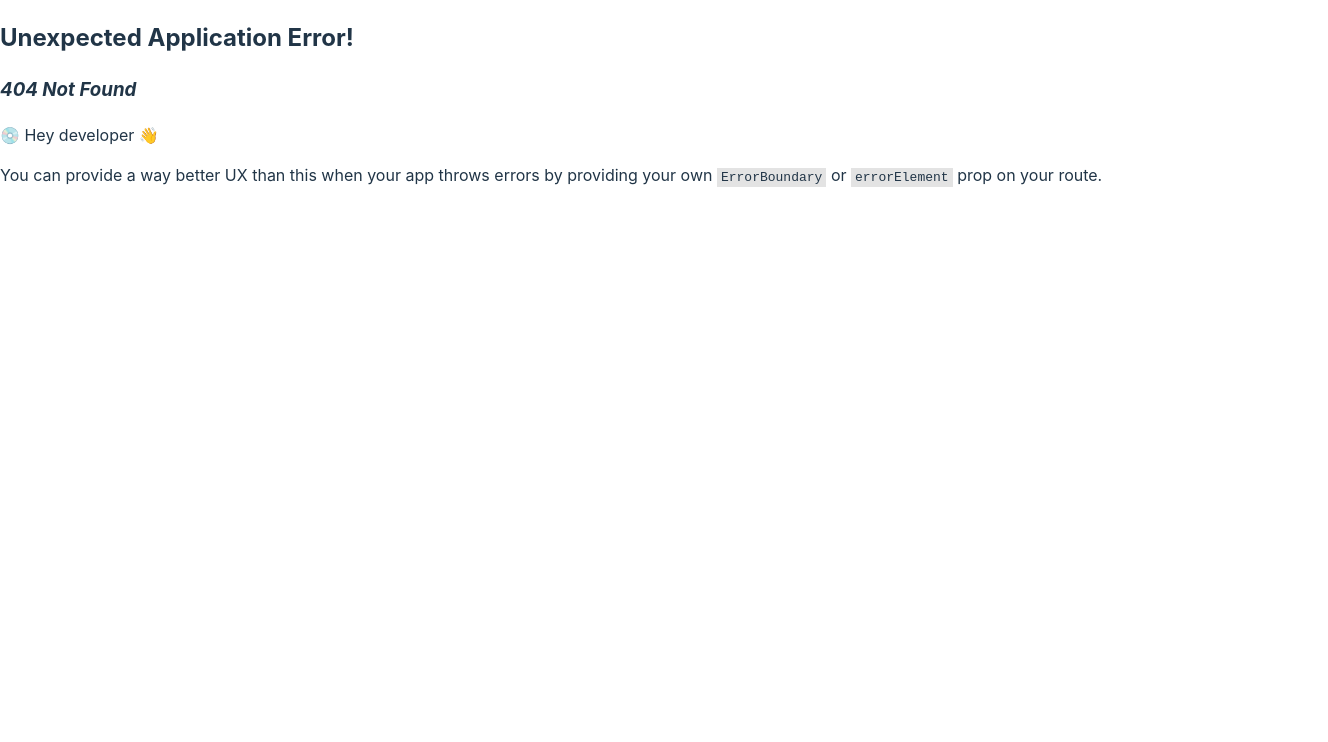
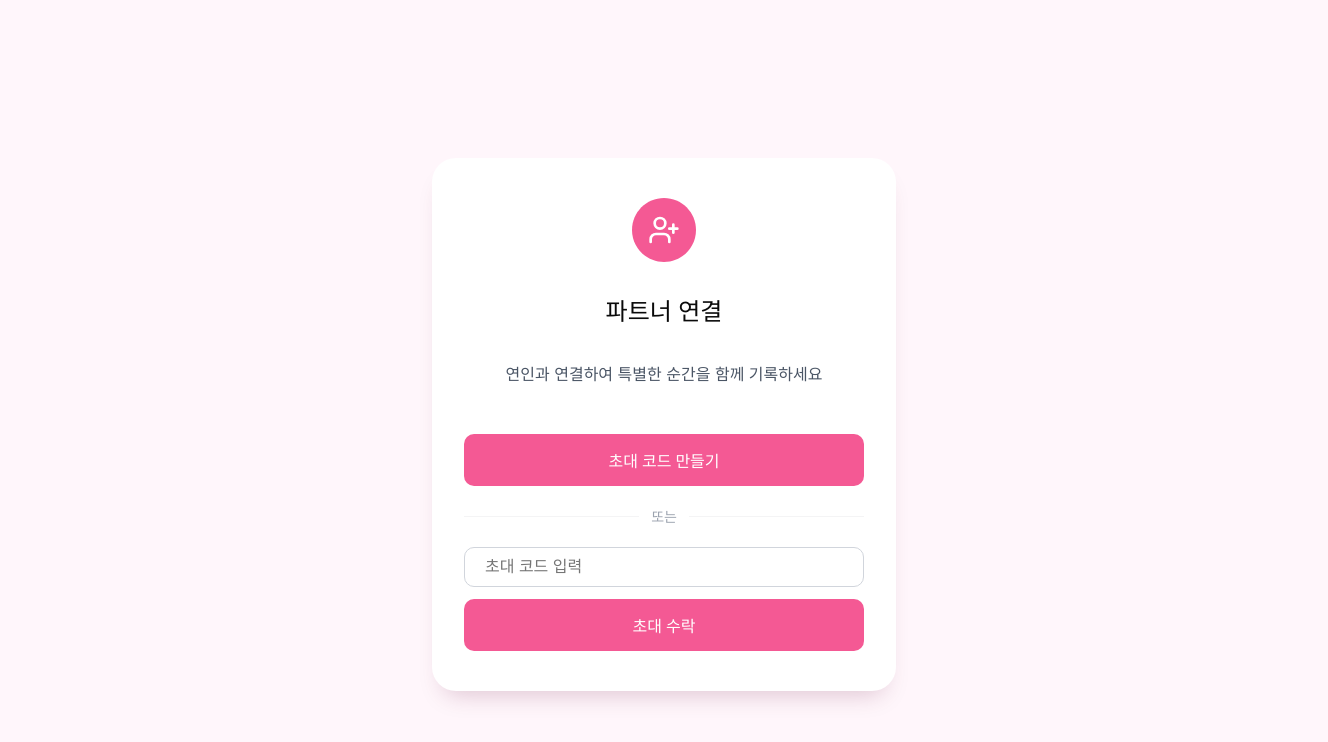
Before and after one commit to h-seo-n/wackathon-front, a React (Vite) app: page /partner in a window 1280 px wide. Before the commit this address had no page. Shown: the top 742 px of the page, 1328 px wide, since content can reach past the window. Built offline with nearby package versions, Linux system fonts and the light colour scheme.

Commit message:
feat: Partner Page UI

```diff
--- /dev/null
+++ b/src/components/Divider.tsx
@@ -0,0 +1,34 @@
+import styled from "styled-components";
+import type { ThemeProps } from "@/assets/theme";
+
+const DividerContainer = styled.div`
+  display: flex;
+  align-items: center;
+  width: 100%;
+  gap: 12px;
+`;
+
+const Line = styled.div<{ theme: ThemeProps }>`
+  flex: 1;
+  height: 1px;
+  background-color: ${(props) => props.theme.colors.gray ?? "#E5E7EB"};
+`;
+
+const DividerText = styled.span<{ theme: ThemeProps }>`
+  font-size: ${(props) => props.theme.fontSizes.smaller};
+  color: #9CA3AF;
+  font-weight: ${(props) => props.theme.fontWeights.regular};
+  white-space: nowrap;
+`;
+
+const Divider = ({ text = "또는" }: { text?: string }) => {
+  return (
+    <DividerContainer>
+      <Line />
+      <DividerText>{text}</DividerText>
+      <Line />
+    </DividerContainer>
+  );
+};
+
+export default Divider;
--- /dev/null
+++ b/src/components/PinkContainer.tsx
@@ -0,0 +1,13 @@
+import type { ThemeProps } from "@/assets/theme";
+import styled from "styled-components";
+
+export const PinkContainer = styled.div<{ theme: ThemeProps }>`
+  background-color: ${props => props.theme.colors.background};
+  display: flex;
+  width: 100vw;
+  min-height: 100vh;
+  flex-direction: column;
+  align-items: center;
+  justify-content: center;
+  padding: 24px;
+`;
--- /dev/null
+++ b/src/components/Text.tsx
@@ -0,0 +1,18 @@
+import type { ThemeProps } from "@/assets/theme"
+import styled from "styled-components"
+
+export const Title = styled.h3<{ theme: ThemeProps }>`
+    font-size: ${props => props.theme.fontSizes.large};
+    color: ${props => props.theme.colors.black};
+    font-weight: ${props => props.theme.fontWeights.medium};
+`
+export const Explanation = styled.span<{ theme: ThemeProps }>`
+    font-size: ${props => props.theme.fontSizes.small};
+    color: #4A5565;
+    font-weight: ${props => props.theme.fontWeights.regular};
+`
+export  const InputLabel = styled.span<{ theme: ThemeProps }>`
+    font-size: ${props => props.theme.fontSizes.smaller};
+    color: #364153;
+    font-weight: ${props => props.theme.fontWeights.medium};
+`
--- /dev/null
+++ b/src/components/Toast.tsx
@@ -0,0 +1,79 @@
+import { useEffect, useState } from 'react';
+import styled, { keyframes } from "styled-components";
+
+const slideUp = keyframes`
+  from {
+    transform: translateX(-50%) translateY(100%);
+    opacity: 0;
+  }
+  to {
+    transform: translateX(-50%) translateY(0);
+    opacity: 1;
+  }
+`;
+
+const slideDown = keyframes`
+  from {
+    transform: translateX(-50%) translateY(0);
+    opacity: 1;
+  }
+  to {
+    transform: translateX(-50%) translateY(100%);
+    opacity: 0;
+  }
+`;
+
+const ToastContainer = styled.div<{ $isExiting: boolean }>`
+  position: fixed;
+  bottom: 32px;
+  left: 50%;
+  transform: translateX(-50%);
+  z-index: 1000;
+  width: calc(100% - 48px);
+  max-width: 400px;
+  animation: ${(props) => (props.$isExiting ? slideDown : slideUp)} 0.3s ease forwards;
+`;
+
+const ToastContent = styled.div`
+  background-color: #FEE2E2;
+  color: #DC2626;
+  font-size: 14px;
+  font-weight: 500;
+  text-align: center;
+  padding: 14px 20px;
+  border-radius: 12px;
+  box-shadow: 0 4px 12px rgba(0, 0, 0, 0.1);
+`;
+
+interface ToastProps {
+  message: string;
+  duration?: number;
+  onClose: () => void;
+}
+
+const Toast = ({ message, duration = 3000, onClose }: ToastProps) => {
+  const [isExiting, setIsExiting] = useState(false);
+
+  useEffect(() => {
+    const exitTimer = setTimeout(() => {
+      setIsExiting(true);
+    }, duration - 300);
+
+    const closeTimer = setTimeout(() => {
+      onClose();
+    }, duration);
+
+    return () => {
+      clearTimeout(exitTimer);
+      clearTimeout(closeTimer);
+    };
+  }, [duration, onClose]);
+
+  return (
+    <ToastContainer $isExiting={isExiting}>
+      <ToastContent>{message}</ToastContent>
+    </ToastContainer>
+  );
+};
+
+export default Toast;
--- a/src/pages/Auth/AuthPage.tsx
+++ b/src/pages/Auth/AuthPage.tsx
@@ -1,63 +1,36 @@
-import type { ThemeProps } from "@/assets/theme";
 import { PinkButton, TextButton } from "@/components/Button";
-import styled from "styled-components";
 import { useNavigate } from "react-router-dom";
 import Wrapper from "@/components/Wrapper";
 import { Col } from "@/components/FlexBox";
 import TextInput from "./TextInput";
 import HeartIcon from "/images/Heart.svg"
-
-const Title = styled.h3<{ theme: ThemeProps }>`
-    font-size: ${props => props.theme.fontSizes.large};
-    color: ${props => props.theme.colors.black};
-    font-weight: ${props => props.theme.fontWeights.medium};
-`
-const Explanation = styled.span<{ theme: ThemeProps }>`
-    font-size: ${props => props.theme.fontSizes.small};
-    color: #4A5565;
-    font-weight: ${props => props.theme.fontWeights.regular};
-`
-const Text = styled.span<{ theme: ThemeProps }>`
-    font-size: ${props => props.theme.fontSizes.smaller};
-    color: #364153;
-    font-weight: ${props => props.theme.fontWeights.medium};
-`
-
-const AuthContainer = styled.div<{ theme: ThemeProps }>`
-  background-color: ${props => props.theme.colors.background};
-  display: flex;
-  width: 100vw;
-  min-height: 100vh;
-  flex-direction: column;
-  align-items: center;
-  justify-content: center;
-  padding: 24px;
-`;
+import { PinkContainer } from "@/components/PinkContainer";
+import { Explanation, InputLabel, Title } from "@/components/Text";
 
 
 export const LoginPage = () => {
     const navigate = useNavigate();
 
     return (
-        <AuthContainer>
+        <PinkContainer>
         <Wrapper>
             <img src={HeartIcon} alt="a heart icon" style={{ width: 64 }}/>
             <Title>로그인</Title>
             <Explanation>만나기까지의 기다림도 설렘이 될 수 있게</Explanation>
-            <Col style={{ gap: 16, width: '100%', marginTop: 50 }}>
+            <Col style={{ gap: 16, width: '100%', marginTop: 30 }}>
                 <Col style={{ gap: 4 }}>
-                    <Text style={{ textAlign: "start" }}>이메일</Text>
+                    <InputLabel style={{ textAlign: "start" }}>이메일</InputLabel>
                     <TextInput type="email" />
                 </Col>
                 <Col style={{ gap: 4 }}>
-                    <Text style={{ textAlign: "start" }}>비밀번호</Text>
+                    <InputLabel style={{ textAlign: "start" }}>비밀번호</InputLabel>
                     <TextInput type="password" />
                 </Col>
                 <PinkButton>로그인</PinkButton>
                 <TextButton onClick={()=> { navigate('/signup'); } }>계정이 없으신가요? 회원가입</TextButton>
             </Col>
         </Wrapper>
-        </AuthContainer>
+        </PinkContainer>
     )
 }
 
@@ -65,28 +38,28 @@ export const SignupPage = () => {
     const navigate = useNavigate();
 
     return (
-        <AuthContainer>
+        <PinkContainer>
         <Wrapper>
             <img src={HeartIcon} alt="a heart icon" style={{width: 64}}/>
             <Title>회원가입</Title>
             <Explanation>만나기까지의 기다림도 설렘이 될 수 있게</Explanation>
             <Col style={{ gap: 16, width: '100%', marginTop: 50 }}>
                 <Col style={{ gap: 4 }}>
-                    <Text style={{ textAlign: "start" }}>이름</Text>
+                    <InputLabel style={{ textAlign: "start" }}>이름</InputLabel>
                     <TextInput type="text" />
                 </Col>
                 <Col style={{ gap: 4 }}>
-                    <Text style={{ textAlign: "start" }}>이메일</Text>
+                    <InputLabel style={{ textAlign: "start" }}>이메일</InputLabel>
                     <TextInput type="email" />
                 </Col>
                 <Col style={{ gap: 4 }}>
-                    <Text style={{ textAlign: "start" }}>비밀번호</Text>
+                    <InputLabel style={{ textAlign: "start" }}>비밀번호</InputLabel>
                     <TextInput type="password" />
                 </Col>
                 <PinkButton>회원가입</PinkButton>
                 <TextButton onClick={()=> { navigate('/login'); } }>계정이 있으신가요? 로그인</TextButton>
             </Col>
         </Wrapper>
-        </AuthContainer>
+        </PinkContainer>
     )
 }
--- /dev/null
+++ b/src/pages/Auth/Partner/PartnerPage.tsx
@@ -0,0 +1,53 @@
+import { PinkContainer } from "@/components/PinkContainer";
+import PartnerIcon from "/images/Partner.svg"
+import Wrapper from "@/components/Wrapper";
+import { Explanation, Title } from "@/components/Text";
+import { Col } from "@/components/FlexBox";
+import { PinkButton } from "@/components/Button";
+import TextInput from "../TextInput";
+import Divider from "@/components/Divider";
+import { useState } from "react";
+import Toast from "@/components/Toast";
+
+const PartnerPage = () => {
+  const [toast, setToast] = useState<string | null>(null);
+
+    const handleCreateCode = async () => {
+        try {
+            // api call
+            throw new Error("초대 코드 생성 실패");
+        } catch {
+            setToast("초대 코드 생성 실패");
+        }
+    };
+
+    const handleAcceptCode = async () => {
+        try {
+            // api call
+            throw new Error("초대 수락 실패");
+        } catch {
+            setToast("초대 수락 실패")
+        }
+    }
+
+    return (
+        <PinkContainer>
+            <Wrapper>
+                <img src={PartnerIcon} alt="a pink icon with a person and plus icon" style={{ width: 64 }}/>
+                <Title>파트너 연결</Title>
+                <Explanation>연인과 연결하여 특별한 순간을 함께 기록하세요</Explanation>
+                <Col style={{ gap: 20, width: '100%', marginTop: 40}}>
+                    <PinkButton onClick={handleCreateCode}>초대 코드 만들기</PinkButton>
+                    <Divider />
+                    <Col style={{ gap: 12 }}>
+                        <TextInput type="text" placeholder="초대 코드 입력" />
+                        <PinkButton onClick={handleAcceptCode}>초대 수락</PinkButton>
+                    </Col>
+                </Col>
+            </Wrapper>
+            {toast && <Toast message={toast} onClose={() => setToast(null)} />}
+        </PinkContainer>
+    )
+}
+
+export default PartnerPage;
--- a/src/routes/index.tsx
+++ b/src/routes/index.tsx
@@ -1,4 +1,5 @@
 import { LoginPage, SignupPage } from '@/pages/Auth/AuthPage';
+import PartnerPage from '@/pages/Auth/Partner/PartnerPage';
 import { createBrowserRouter } from 'react-router-dom';
 
 export const router = createBrowserRouter([
@@ -8,6 +9,7 @@ export const router = createBrowserRouter([
             // { index: true, element: <Home /> }
             { path: '/login', element: <LoginPage /> },
             { path: '/signup', element: <SignupPage /> },
+            { path: '/partner', element: <PartnerPage />},
         ],
     },
 ])
```
Also changed, not shown: public/images/Partner.svg (added).
